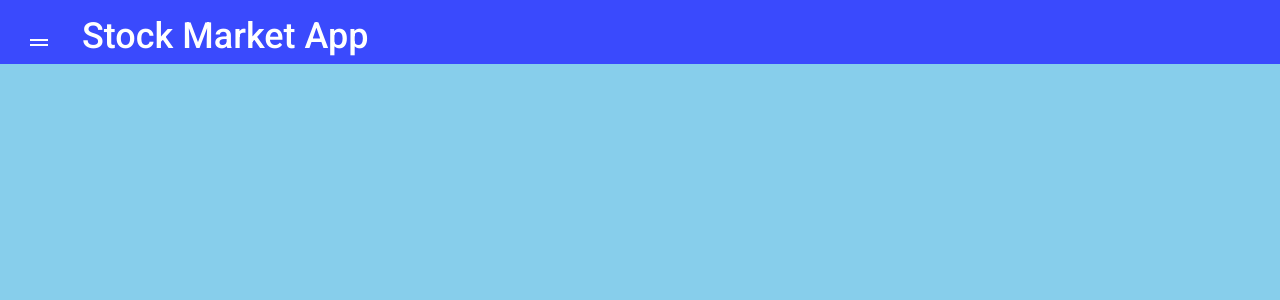
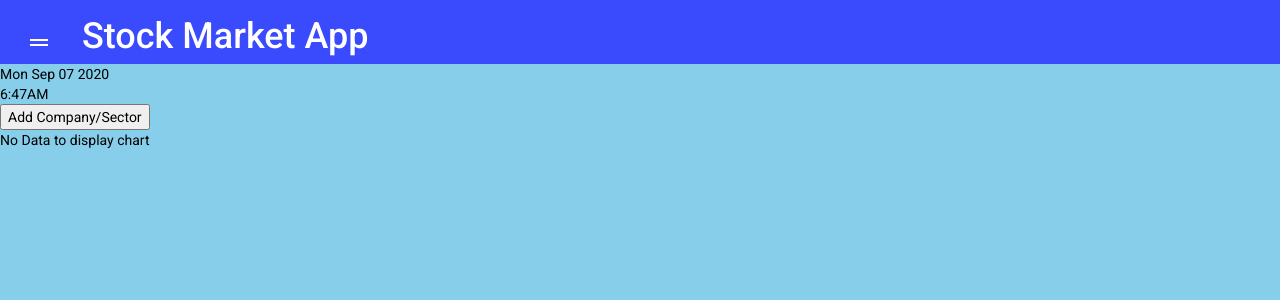
Before and after one commit to kpiyush16/stock-market-application, an Angular app in the folder Angular/: page /comparisonCharts in a window 1280 px wide. Before the commit this address led to /home. Shown: the top 300 px of the page. Built offline with nearby package versions, Linux system fonts and the light colour scheme; sample sign-in values are in the browser's storage.

Commit message:
Needed to pull changes

```diff
--- a/Angular/src/app/app-routing.module.ts
+++ b/Angular/src/app/app-routing.module.ts
@@ -25,6 +25,7 @@ import { ViewCompanyStockExchangeComponent } from './components/view-company-sto
 import { AddCompanyStockExchangeComponent } from './components/add-company-stock-exchange/add-company-stock-exchange.component';
 import { DeleteCompanyStockExchangeComponent } from './components/delete-company-stock-exchange/delete-company-stock-exchange.component';
 import { SuperCompanyComponent } from './components/super-company/super-company.component';
+import { ComparisonComponent } from './components/comparison/comparison.component';
 
 const routes: Routes = [
   {path: 'home', component: HomeComponent, canActivate:[AuthGuard]},
@@ -70,6 +71,8 @@ const routes: Routes = [
   {path: 'view-company-stock-exchange/:id', component: ViewCompanyStockExchangeComponent},
   {path: 'add-company-stock-exchange/:id', component: AddCompanyStockExchangeComponent},
   {path: 'delete-company-stock-exchange/:id', component: DeleteCompanyStockExchangeComponent},
+  {path: 'comparisonCharts', component: ComparisonComponent, canActivate:[AuthGuard]},
+
   {path: '**', pathMatch: 'full',redirectTo: 'home'}
 ];
 
--- a/Angular/src/app/app.component.html
+++ b/Angular/src/app/app.component.html
@@ -48,8 +48,15 @@
             <br>
             <div mat-list-item class="side-nav-item">
                 <a [routerLink]="['stock-market']" class="side-nav-item-link">
+                    <mat-icon aria-hidden="false" aria-label="side-nav-item-icon">monetization_on</mat-icon>
+                    Stock Market
+                </a>
+            </div>
+            <br>
+            <div mat-list-item class="side-nav-item">
+                <a [routerLink]="['comparisonCharts']" class="side-nav-item-link">
                     <mat-icon aria-hidden="false" aria-label="side-nav-item-icon">timeline</mat-icon>
-                    Stock Market
+                    Comparison Charts
                 </a>
             </div>
             <br>
--- a/Angular/src/app/app.module.ts
+++ b/Angular/src/app/app.module.ts
@@ -30,6 +30,7 @@ import { BrowserAnimationsModule } from '@angular/platform-browser/animations';
 import {MatListModule} from '@angular/material/list';
 import {MatIconModule} from '@angular/material/icon';
 import {MatToolbarModule} from '@angular/material/toolbar';
+import {MatRadioModule, MAT_RADIO_DEFAULT_OPTIONS} from '@angular/material/radio';
 import { ProfileComponent } from './components/profile/profile.component';
 import { EditContactComponent } from './components/edit-contact/edit-contact.component';
 import { AddCompanyComponent } from './components/add-company/add-company.component';
@@ -81,7 +82,7 @@ import { SuperCompanyComponent } from './components/super-company/super-company.
     ViewCompanyStockExchangeComponent,
     AddCompanyStockExchangeComponent,
     DeleteCompanyStockExchangeComponent,
-    SuperCompanyComponent
+    SuperCompanyComponent,
   ],
   imports: [
     BrowserModule,
@@ -94,6 +95,7 @@ import { SuperCompanyComponent } from './components/super-company/super-company.
     MatSidenavModule,
     MatIconModule,
     MatToolbarModule,
+    MatRadioModule
     // UiSwitchModule
   ],
   providers: [
@@ -102,7 +104,8 @@ import { SuperCompanyComponent } from './components/super-company/super-company.
     CompanyService,
     AuthenticationService,
     {provide: HTTP_INTERCEPTORS, useClass: JwtInterceptor, multi: true },
-    {provide: HTTP_INTERCEPTORS, useClass: ErrorInterceptor, multi: true }
+    {provide: HTTP_INTERCEPTORS, useClass: ErrorInterceptor, multi: true },
+    // {provide: MAT_RADIO_DEFAULT_OPTIONS, useValue: { color: 'accent' }}
   ],
   bootstrap: [AppComponent]
 })
--- a/Angular/src/app/components/comparison/comparison.component.html
+++ b/Angular/src/app/components/comparison/comparison.component.html
@@ -1 +1,37 @@
-<p>comparison works!</p>
+<div class="curr-date">{{currDate}}</div>
+<!-- <br> -->
+<div class="curr-time">{{currTime}}</div>
+
+<div *ngIf="showChart">
+    <div>
+        <button (click) = "add()">
+            Add Company/Sector
+        </button>
+    </div>
+
+    <div *ngIf="companyList && sectorList">
+        <div *ngFor="let company of companyList">
+            {{company.name}}
+            <button>
+                Delete
+            </button>
+            </div>
+        <div *ngFor="let sector of sectorList">
+            {{sector.name}}
+            <button>
+                Delete
+            </button>
+        </div>
+    </div>
+
+    <div *ngIf="!(companyList && sectorList)">
+        No Data to display chart
+    </div>
+</div>
+
+<div *ngIf="!showChart">
+    <mat-radio-group aria-label="Select">
+        <mat-radio-button value="company">Company</mat-radio-button>
+        <mat-radio-button value="sector">Sector</mat-radio-button>
+    </mat-radio-group>
+</div>
--- a/Angular/src/app/components/comparison/comparison.component.scss
+++ b/Angular/src/app/components/comparison/comparison.component.scss
@@ -1 +1,30 @@
-@import "~bootstrap/dist/css/bootstrap.css"
+@import "~bootstrap/dist/css/bootstrap.css";
+
+// p.curr-date{
+//     float:right;
+// }
+
+// p.curr-time{
+//     float:right;
+// }
+
+// mat-radio-button.mat-accent.mat-radio-checked .mat-radio-outer-circle{
+//     // background-color: green;
+//     border-color: green;
+//     // color:green;
+
+// }
+
+
+.mat-radio-button.mat-accent.mat-radio-checked .mat-radio-outer-circle{
+    border-color:green;
+  }
+
+  .mat-radio-button.mat-accent .mat-radio-inner-circle{
+    color:green;
+    background-color:green ;
+  }
+
+  .mat-radio-button.mat-accent .mat-radio-ripple .mat-ripple-element {
+      background-color:green;
+  }
--- a/Angular/src/app/components/comparison/comparison.component.ts
+++ b/Angular/src/app/components/comparison/comparison.component.ts
@@ -1,4 +1,6 @@
 import { Component, OnInit } from '@angular/core';
+import { CompanyModel } from 'src/app/models/company-model';
+import { Sector } from 'src/app/models/sector';
 
 @Component({
   selector: 'app-comparison',
@@ -7,9 +9,39 @@ import { Component, OnInit } from '@angular/core';
 })
 export class ComparisonComponent implements OnInit {
 
-  constructor() { }
+  currDate:string;
+  currTime:string;
+
+  companyList:CompanyModel[];
+  sectorList:Sector[];
+
+  showChart:boolean;
+
+  constructor() {
+    setInterval(() => this.date());
+    this.showChart = true;
+  }
+
+  date(){
+    let currentDate = new Date();
+    this.currDate = currentDate.toDateString();
+    let hours = currentDate.getHours();
+    hours = hours>12?hours-12:hours;
+    if(hours >= 10 && currentDate.getHours() <= 12){
+      this.currTime = currentDate.toLocaleTimeString().substr(0,5) + currentDate.toLocaleTimeString().substr(9,2);
+    }
+    else{
+      this.currTime = currentDate.toLocaleTimeString().substr(0,4) + currentDate.toLocaleTimeString().substr(8,2);
+    }
+  }
 
   ngOnInit(): void {
+    // this.showChart = true;
+  }
+
+  add(){
+    this.showChart = false;
+
   }
 
 }
--- a/Angular/src/styles.scss
+++ b/Angular/src/styles.scss
@@ -6,3 +6,17 @@ body { margin: 0; font-family: Roboto, "Helvetica Neue", sans-serif; }
 body{
     background-color: skyblue;
 }
+
+
+.mat-radio-button.mat-accent.mat-radio-checked .mat-radio-outer-circle{
+    border-color:green;
+  }
+
+  .mat-radio-button.mat-accent .mat-radio-inner-circle{
+    color:green;
+    background-color:green ;
+  }
+
+  .mat-radio-button.mat-accent .mat-radio-ripple .mat-ripple-element {
+      background-color:green;
+  }
```
